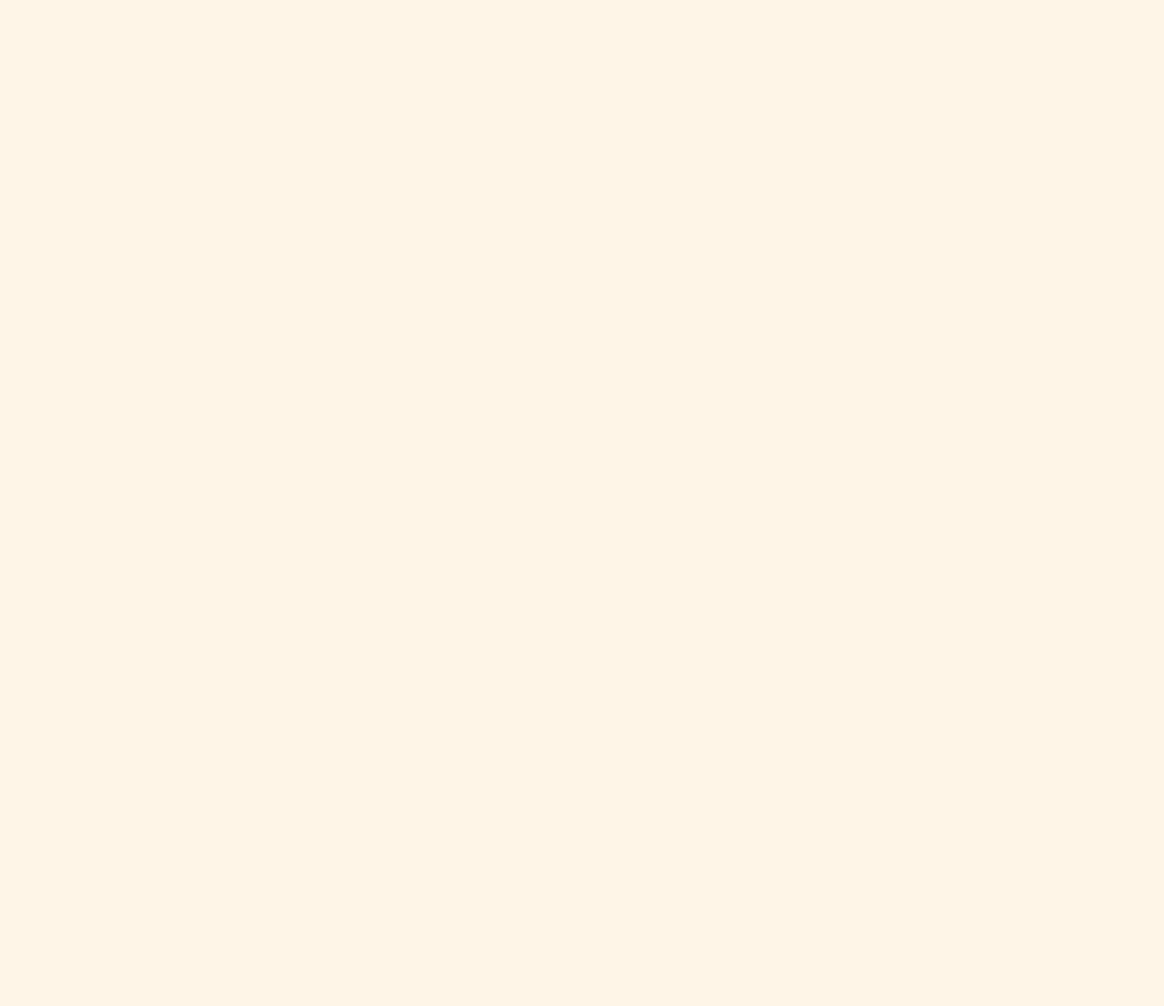
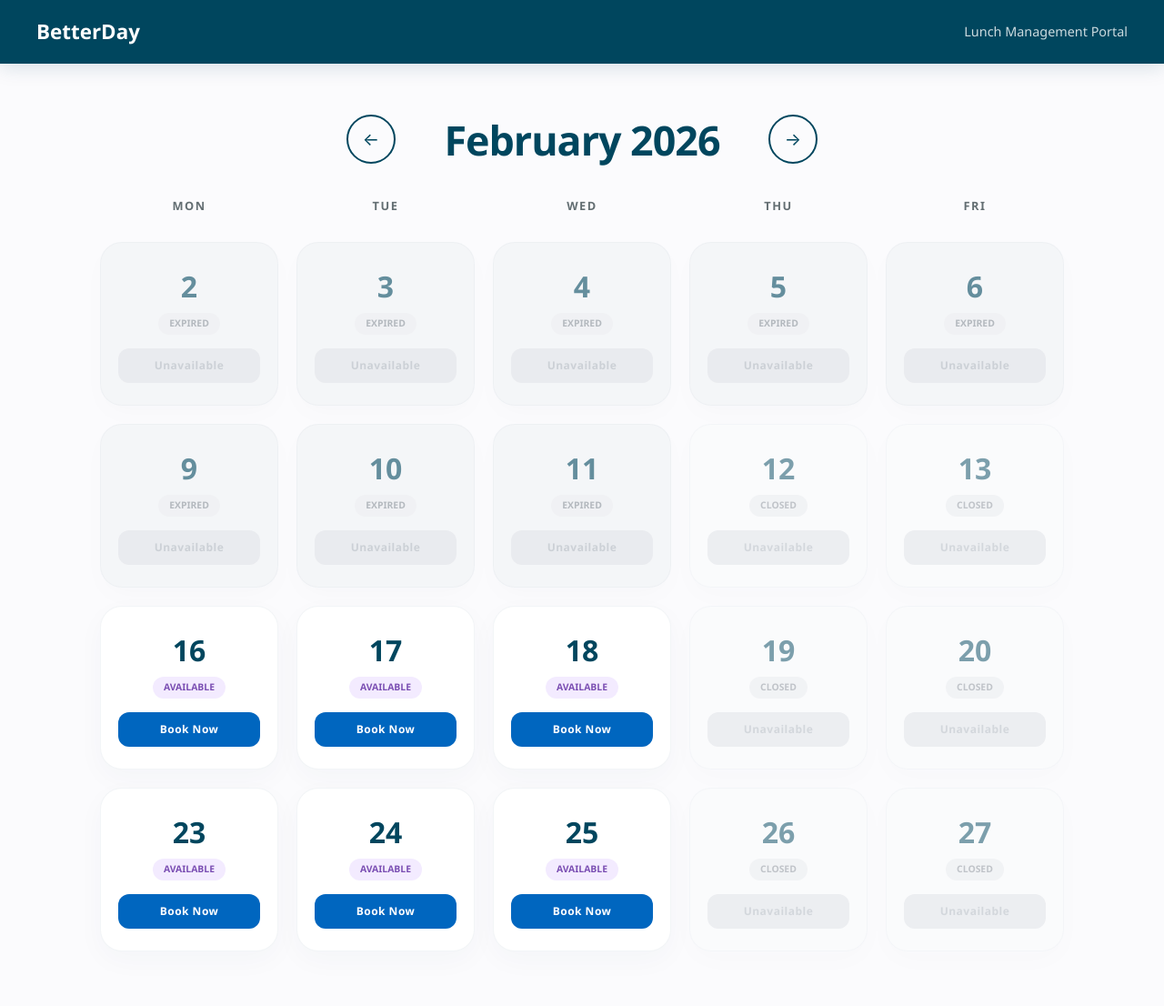
Before and after one commit to conner-kadz/betterday-app, a Flask app: page / in a window 1280 px wide. Before the commit the page is empty. Shown: the whole page at 91% size. Before the commit the page ends 800 px from the top, so only its background shows below. Run offline with Flask 3, Linux system fonts and the light colour scheme.

Commit message:
Update index.html

```diff
--- a/templates/index.html
+++ b/templates/index.html
@@ -3,125 +3,235 @@
 <head>
     <meta charset="UTF-8">
     <meta name="viewport" content="width=device-width, initial-scale=1.0">
-    <title>BetterDay School Lunch</title>
+    <title>BetterDay Booking Portal</title>
     <link rel="stylesheet" href="https://cdn.jsdelivr.net/npm/bootstrap@5.3.0/dist/css/bootstrap.min.css">
     <style>
-        /* 1. Brand Core & Uniform Font */
+        /* 1. BRAND COLOR VARIABLES */
         :root {
-            --primary-blue: #5da9ff;
-            --soft-bg: #fef5e7;
-            --available-green: #2e7d32;
-            --scooped-orange: #ef6c00;
-            --expired-grey: #adb5bd;
+            --navy: #00465e;       /* Primary Branding */
+            --lilac: #c8a4f5;      /* Accent / Hover */
+            --action-blue: #0066bf; /* Buttons */
+            --bg-canvas: #fbfbfd;
+            --text-muted: #636e72;
         }
 
-        * { font-family: 'Segoe UI', Roboto, Helvetica, Arial, sans-serif !important; }
+        * { font-family: 'Segoe UI', Roboto, -apple-system, sans-serif !important; }
 
         body {
-            background-color: var(--soft-bg);
-            color: #333;
+            background-color: var(--bg-canvas);
+            color: var(--navy);
             margin: 0;
-            padding-bottom: 50px;
+            overflow-x: hidden;
         }
 
-        /* 2. Brand Header */
+        /* 2. PREMIUM HEADER */
         .brand-header {
-            background-color: var(--primary-blue);
+            background-color: var(--navy);
             color: white;
-            padding: 15px 40px;
-            font-weight: 800;
-            font-size: 1.6rem;
-            letter-spacing: -0.5px;
-            box-shadow: 0 4px 12px rgba(0,0,0,0.05);
+            padding: 18px 40px;
+            font-weight: 700;
+            font-size: 1.4rem;
+            display: flex;
+            justify-content: space-between;
+            align-items: center;
+            box-shadow: 0 4px 20px rgba(0, 70, 94, 0.15);
         }
 
-        /* 3. Month Section Styling */
-        .month-container {
-            max-width: 1000px;
-            margin: 40px auto;
-            padding: 0 20px;
+        /* 3. MONTH SCROLLER */
+        .month-nav-container {
+            display: flex;
+            align-items: center;
+            justify-content: center;
+            gap: 30px;
+            margin: 50px 0 30px 0;
         }
 
-        .month-title {
-            font-size: 2.2rem;
-            font-weight: 800;
-            color: #2d3436;
-            margin-bottom: 25px;
+        .month-display {
+            font-size: 2.8rem;
+            font-weight: 900;
+            color: var(--navy);
+            min-width: 350px;
+            text-align: center;
+            letter-spacing: -1px;
+        }
+
+        .nav-btn {
+            width: 54px;
+            height: 54px;
+            border-radius: 50%;
+            border: 2px solid var(--navy);
+            background: transparent;
+            color: var(--navy);
             display: flex;
             align-items: center;
+            justify-content: center;
+            text-decoration: none;
+            font-size: 1.2rem;
+            transition: all 0.3s ease;
         }
 
-        .month-title::before {
-            content: "";
-            width: 8px;
-            height: 40px;
-            background: var(--primary-blue);
-            margin-right: 15px;
-            border-radius: 4px;
+        .nav-btn:hover {
+            background-color: var(--lilac);
+            border-color: var(--lilac);
+            color: white;
+            transform: scale(1.1);
         }
 
-        /* 4. The 5-Day Grid */
+        /* 4. THE "WHOOSH" GRID ANIMATION */
+        .calendar-wrapper {
+            max-width: 1100px;
+            margin: 0 auto;
+            padding: 0 20px 60px 20px;
+            animation: whooshIn 0.6s cubic-bezier(0.23, 1, 0.32, 1);
+        }
+
+        @keyframes whooshIn {
+            from { opacity: 0; transform: translateX(40px); }
+            to { opacity: 1; transform: translateX(0); }
+        }
+
         .calendar-grid {
             display: grid;
-            grid-template-columns: repeat(5, 1fr); /* Mon, Tue, Wed, Thu, Fri */
+            grid-template-columns: repeat(5, 1fr); /* 5-Day Week */
             gap: 20px;
-            background: white;
-            padding: 30px;
-            border-radius: 30px;
-            box-shadow: 0 15px 45px rgba(0,0,0,0.03);
         }
 
         .weekday-label {
             text-align: center;
-            font-weight: 800;
-            font-size: 0.85rem;
+            font-weight: 700;
+            font-size: 0.8rem;
             text-transform: uppercase;
-            color: #b2bec3;
-            letter-spacing: 1px;
-            padding-bottom: 15px;
+            color: var(--text-muted);
+            letter-spacing: 1.5px;
+            padding-bottom: 10px;
         }
 
-        /* 5. The "Popping" Day Box */
-        .day-box {
-            min-height: 160px;
+        /* 5. TACTILE DAY CARDS */
+        .day-card {
+            min-height: 180px;
+            background: white;
             border-radius: 24px;
-            border: 2px solid #f1f3f5;
+            border: 1px solid rgba(0, 70, 94, 0.05);
             display: flex;
             flex-direction: column;
             align-items: center;
             justify-content: center;
             text-decoration: none !important;
-            transition: all 0.3s cubic-bezier(0.175, 0.885, 0.32, 1.275);
-            background: white;
+            transition: all 0.4s cubic-bezier(0.165, 0.84, 0.44, 1);
+            box-shadow: 0 10px 30px rgba(0, 70, 94, 0.03);
             position: relative;
-            overflow: hidden;
         }
 
-        /* Status: Available (The Pop!) */
-        .day-box.available {
-            border-color: #e9ecef;
-            box-shadow: 0 4px 10px rgba(0,0,0,0.02);
+        /* Hover Interaction */
+        .day-card.available:hover {
+            transform: translateY(-12px);
+            border-color: var(--lilac);
+            box-shadow: 0 25px 50px rgba(200, 164, 245, 0.25);
         }
 
-        .day-box.available:hover {
-            transform: translateY(-10px) scale(1.02);
-            border-color: var(--primary-blue);
-            box-shadow: 0 20px 40px rgba(93, 169, 255, 0.2);
+        /* Statuses */
+        .day-card.scooped { background: #fff8f8; cursor: not-allowed; opacity: 0.9; }
+        .day-card.expired { background: #f1f3f5; opacity: 0.6; cursor: not-allowed; }
+        .day-card.closed { background: #fafbfc; opacity: 0.5; cursor: not-allowed; }
+
+        /* Content Styles */
+        .day-num {
+            font-size: 2rem;
+            font-weight: 900;
+            color: var(--navy);
+            margin-bottom: 5px;
         }
 
-        /* Status: Taken / Scooped */
-        .day-box.taken {
-            background: #fffafa;
-            border-color: #ffeadb;
-            cursor: not-allowed;
+        .status-pill {
+            font-size: 0.65rem;
+            font-weight: 800;
+            padding: 4px 12px;
+            border-radius: 50px;
+            text-transform: uppercase;
+            margin-bottom: 15px;
         }
 
-        /* Status: Past or Closed (Thu/Fri) */
-        .day-box.expired, .day-box.closed {
-            background: #f8f9fa;
-            border-color: #f8f9fa;
-            opacity: 0.6;
-            cursor: not-allowed;
+        .status-pill.available { background: #f3ebff; color: #7b4fb3; } /* Lilac tint */
+        .status-pill.scooped { background: #ffe3e3; color: #e03131; }
+        .status-pill.expired { background: #e9ecef; color: #868e96; }
+
+        /* The Button */
+        .btn-booking {
+            width: 80%;
+            background-color: var(--action-blue);
+            color: white;
+            border: none;
+            padding: 10px 0;
+            border-radius: 12px;
+            font-size: 0.75rem;
+            font-weight: 800;
+            letter-spacing: 0.5px;
+            transition: background 0.2s;
         }
 
-        /* 6. Text & UI Elements inside Boxes
+        .btn-booking:hover { background-color: #0056a3; }
+        .btn-booking.disabled { background-color: #dee2e6; color: #adb5bd; }
+
+    </style>
+</head>
+<body>
+
+<header class="brand-header">
+    <div>BetterDay</div>
+    <div style="font-size: 0.9rem; font-weight: 400; opacity: 0.8;">Lunch Management Portal</div>
+</header>
+
+<div class="container">
+    <div class="month-nav-container">
+        <a href="{{ prev_url }}" class="nav-btn">←</a>
+        <div class="month-display">{{ month_name }} {{ year }}</div>
+        <a href="{{ next_url }}" class="nav-btn">→</a>
+    </div>
+
+    <div class="calendar-wrapper">
+        <div class="calendar-grid">
+            <div class="weekday-label">Mon</div>
+            <div class="weekday-label">Tue</div>
+            <div class="weekday-label">Wed</div>
+            <div class="weekday-label">Thu</div>
+            <div class="weekday-label">Fri</div>
+
+            {% for date in dates %}
+                {% if date.weekday < 5 %}
+                    {% set is_past = date.raw_date | is_past %}
+
+                    <div class="day-slot">
+                        {% if is_past %}
+                            <div class="day-card expired">
+                                <span class="day-num">{{ date.day_num }}</span>
+                                <span class="status-pill expired">Expired</span>
+                                <button class="btn-booking disabled">Unavailable</button>
+                            </div>
+                        {% elif date.taken %}
+                            <div class="day-card scooped">
+                                <span class="day-num">{{ date.day_num }}</span>
+                                <span class="status-pill scooped">All Scooped Up! 🍎</span>
+                                <button class="btn-booking disabled">Unavailable</button>
+                            </div>
+                        {% elif date.weekday < 3 %}
+                            <a href="/book/{{ date.raw_date }}" class="day-card available">
+                                <span class="day-num">{{ date.day_num }}</span>
+                                <span class="status-pill available">Available</span>
+                                <button class="btn-booking">Book Now</button>
+                            </a>
+                        {% else %}
+                            <div class="day-card closed">
+                                <span class="day-num">{{ date.day_num }}</span>
+                                <span class="status-pill expired">Closed</span>
+                                <button class="btn-booking disabled">Unavailable</button>
+                            </div>
+                        {% endif %}
+                    </div>
+                {% endif %}
+            {% endfor %}
+        </div>
+    </div>
+</div>
+
+</body>
+</html>
```
